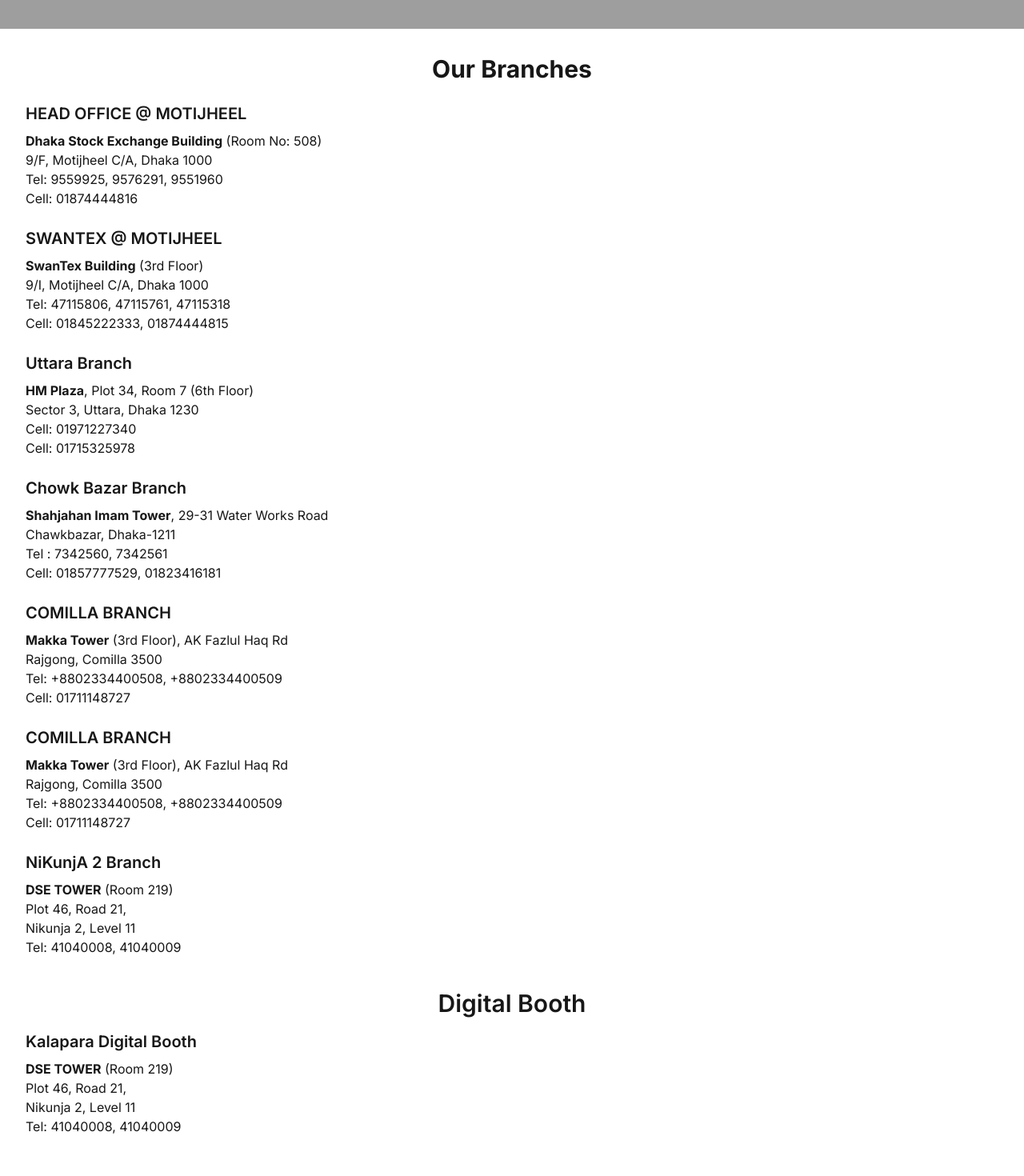
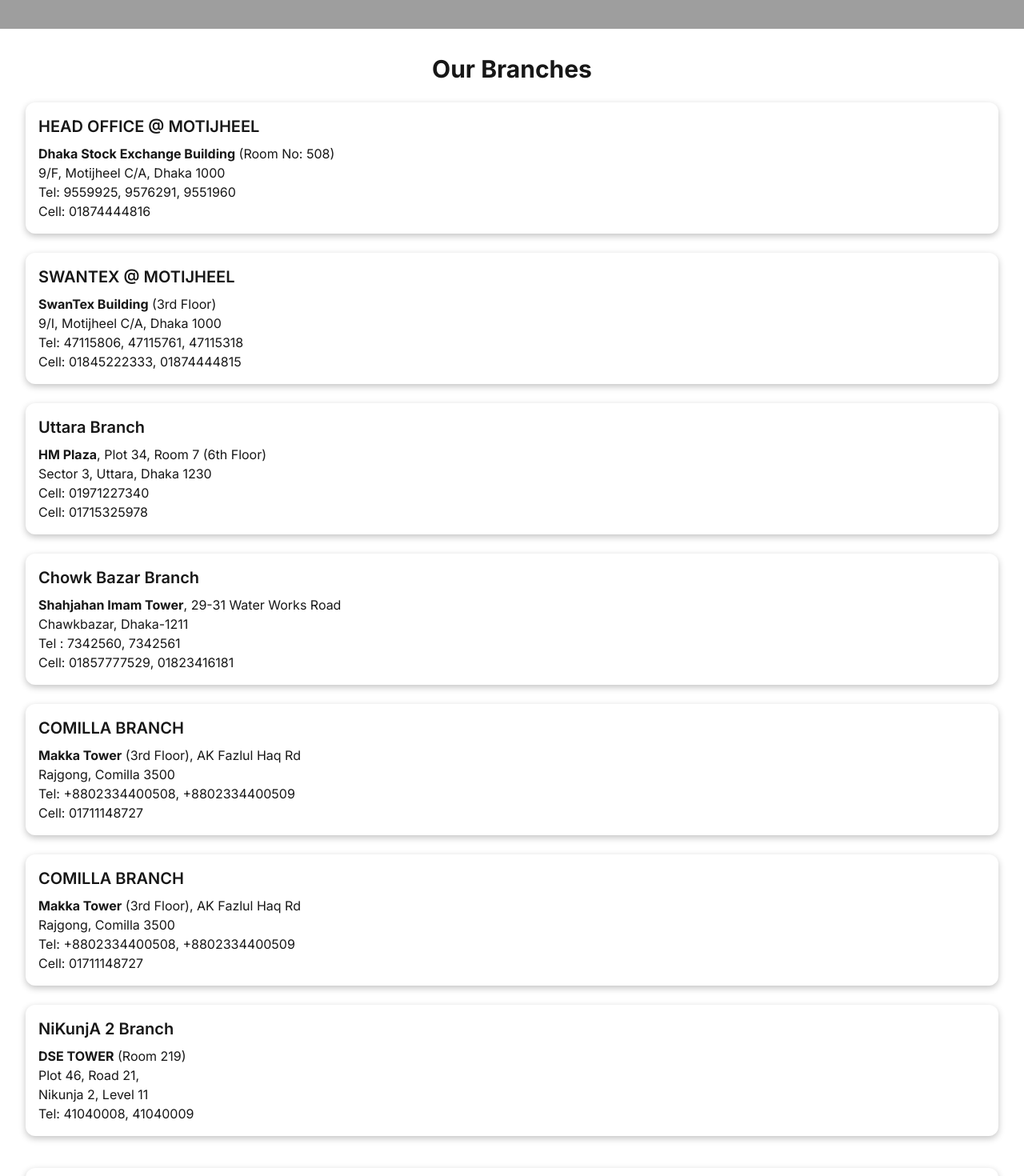
Before and after one commit to MidwaySecurities/midwaybd, a Next.js app: page /our-branches in a window 1280 px wide. Shown: the part 440-1910 px from the top of the page at 80% size. Built offline with nearby package versions, Linux system fonts and the light colour scheme; grey boxes are pictures that could not be loaded.

Commit message:
update branch to card

```diff
--- a/app/link-bo-account/components/link-bo-accordion.js
+++ b/app/link-bo-account/components/link-bo-accordion.js
@@ -26,7 +26,7 @@
                             aria-expanded="true"
                             aria-controls="collapseOne"
                         >
-                            Switch to Midway?
+                            <strong>Switch to Midway?</strong>
                             <span
                                 className={`${activeElement === "element1"
                                         ? `rotate-[-180deg] -mr-1`
--- a/app/our-branches/page.js
+++ b/app/our-branches/page.js
@@ -10,7 +10,7 @@
             <div className='p-8'>
                 <h1 className='text-3xl text-center font-bold'>Our Branches</h1>
 
-                <div className='mt-6'>
+                <div className='mt-6 card-shadow rounded-xl p-4'>
                     <h2 className='mb-2 text-xl font-semibold'>HEAD OFFICE @ MOTIJHEEL</h2>
                     <p><strong>Dhaka Stock Exchange Building</strong> (Room No: 508)</p>
                     <p>9/F, Motijheel C/A, Dhaka 1000</p>
@@ -18,7 +18,7 @@
                     <p>Cell: 01874444816</p>
                 </div>
 
-                <div className='mt-6'>
+                <div className='mt-6 card-shadow rounded-xl p-4'>
                     <h2 className='mb-2 text-xl font-semibold'>SWANTEX @ MOTIJHEEL</h2>
                     <p><strong>SwanTex Building</strong> (3rd Floor)</p>
                     <p>9/I, Motijheel C/A, Dhaka 1000</p>
@@ -26,7 +26,7 @@
                     <p>Cell: 01845222333, 01874444815</p>
                 </div>
 
-                <div className='mt-6'>
+                <div className='mt-6 card-shadow rounded-xl p-4'>
                     <h2 className='mb-2 text-xl font-semibold'>Uttara Branch</h2>
                     <p><strong>HM Plaza</strong>, Plot 34, Room 7 (6th Floor)</p>
                     <p>Sector 3, Uttara, Dhaka 1230</p>
@@ -34,7 +34,7 @@
                     <p>​Cell: 01715325978</p>
                 </div>
 
-                <div className='mt-6'>
+                <div className='mt-6 card-shadow rounded-xl p-4'>
                     <h2 className='mb-2 text-xl font-semibold'>Chowk Bazar Branch</h2>
                     <p><strong>Shahjahan Imam Tower</strong>, 29-31 ​Water Works Road</p>
                     <p>Chawkbazar, Dhaka-1211</p>
@@ -42,14 +42,14 @@
                     <p>​Cell: 01857777529, 01823416181</p>
                 </div>
 
-                <div className='mt-6'>
+                <div className='mt-6 card-shadow rounded-xl p-4'>
                     <h2 className='mb-2 text-xl font-semibold'>COMILLA BRANCH</h2>
                     <p><strong>Makka Tower</strong> (3rd Floor), AK Fazlul Haq Rd</p>
                     <p>Rajgong, Comilla 3500</p>
                     <p>Tel: +8802334400508, +8802334400509</p>
                     <p>​Cell: 01711148727</p>
                 </div>
-                <div className='mt-6'>
+                <div className='mt-6 card-shadow rounded-xl p-4'>
                     <h2 className='mb-2 text-xl font-semibold'>COMILLA BRANCH</h2>
                     <p><strong>Makka Tower</strong> (3rd Floor), AK Fazlul Haq Rd</p>
                     <p>Rajgong, Comilla 3500</p>
@@ -57,7 +57,7 @@
                     <p>​Cell: 01711148727</p>
                 </div>
 
-                <div className='mt-6'>
+                <div className='mt-6 card-shadow rounded-xl p-4'>
                     <h2 className='mb-2 text-xl font-semibold'>NiKunjA 2 Branch</h2>
                     <p><strong>DSE TOWER</strong> (Room 219)</p>
                     <p>Plot 46, Road 21,</p>
@@ -65,7 +65,7 @@
                     <p>​Tel: 41040008, 41040009</p>
                 </div>
 
-                <div className='mt-10'>
+                <div className='mt-10 card-shadow rounded-xl p-2'>
                     <h1 className='mb-4 text-3xl font-semibold text-center'>Digital Booth</h1>
                     <h2 className='mb-2 text-xl font-semibold'>Kalapara Digital Booth</h2>
                     <p><strong>DSE TOWER</strong> (Room 219)</p>
```
